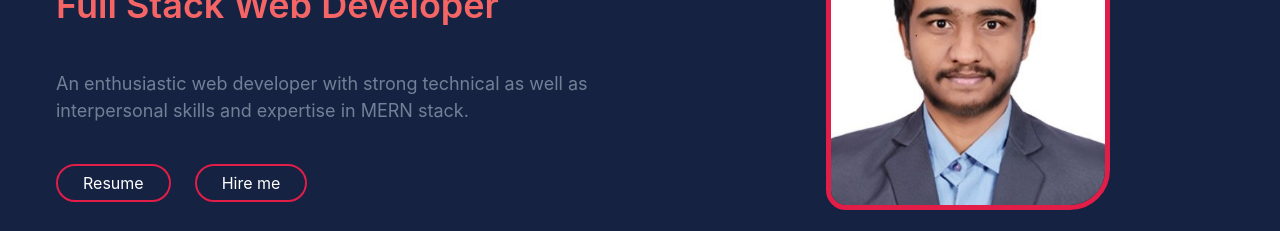
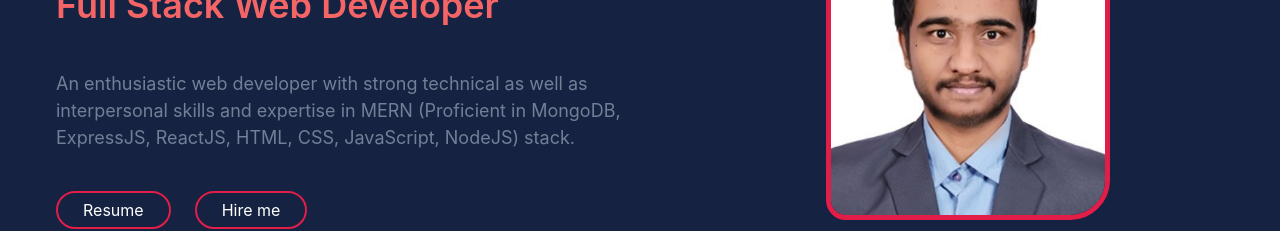
Before and after one commit to AnkitChopde/AnkitChopde.github.io, a React (Create React App) app: page / in a window 1280 px wide. Shown: the part 256-487 px from the top of the page. Built offline with nearby package versions, Linux system fonts and the light colour scheme.

Commit message:
tech Stack

```diff
--- a/src/pages/ProfileSection.jsx
+++ b/src/pages/ProfileSection.jsx
@@ -71,7 +71,7 @@ const ProfileSection = () => {
                 </Text>
               </Heading>
               <Text color={'gray.500'} fontSize="lg" id="user-detail-intro">
-              An enthusiastic web developer with strong technical as well as interpersonal skills and expertise in MERN stack.
+              An enthusiastic web developer with strong technical as well as interpersonal skills and expertise in MERN (Proficient in MongoDB, ExpressJS, ReactJS, HTML, CSS, JavaScript, NodeJS) stack.
               </Text>
               <Stack spacing={6} direction={'row'} justifyContent={{base:"center",md:"center",lg:"left"}}  >
           <Link _hover={{textDecoration:"none"}} onClick={handleResume} download='pdf'>
```
